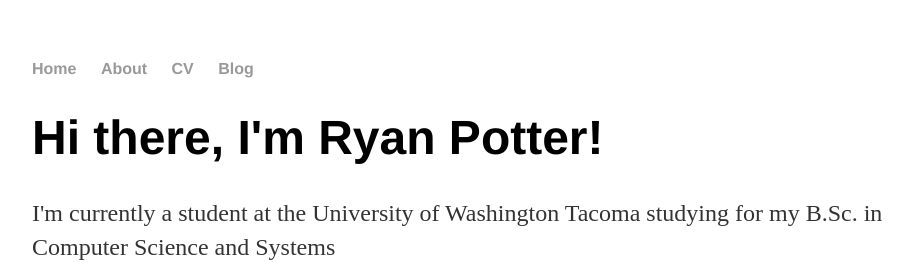
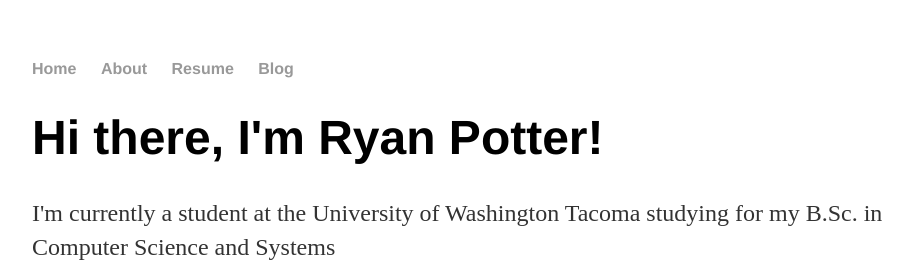
Before and after one commit to Rpotter8/Rpotter8.github.io, a Jekyll site: the page built from index.html, in a window 1280 px wide. Shown: the top 262 px of the page, without its empty margins (160-1072 px from the left). Built offline with Jekyll 4.4.1, drawn with Linux system fonts in a browser that asks for light colours.

Commit message:
Resume fixed

```diff
--- a/_layouts/default.html
+++ b/_layouts/default.html
@@ -11,7 +11,7 @@
 	    		<ul>
 	        		<li><a href="/">Home</a></li>
 		        	<li><a href="/about">About</a></li>
-	        		<li><a href="/cv">CV</a></li>
+	        		<li><a href="/cv">Resume</a></li>
 	        		<li><a href="/blog">Blog</a></li>
 	    		</ul>
 			</nav>
```
